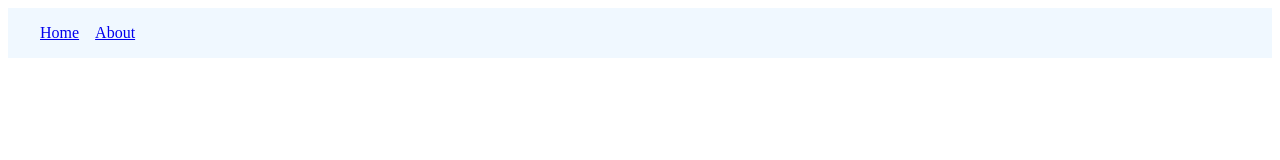
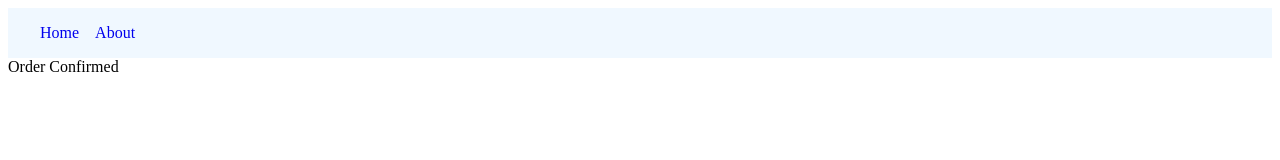
Before and after one commit to Vllaadd/user-database, a React (Create React App) app: page /order-summary in a window 1280 px wide. Before the commit this address had no page. Shown: the top 160 px of the page. Built offline with nearby package versions, Linux system fonts and the light colour scheme.

Commit message:
useNavigate implemented

```diff
--- a/src/App.js
+++ b/src/App.js
@@ -1,7 +1,8 @@
 import { Routes, Route } from "react-router-dom";
-import Home from "./components/home";
-import About from "./components/about";
-import Navbar from "./components/navbar";
+import Home from "./components/Home";
+import About from "./components/About";
+import Navbar from "./components/Navbar";
+import OrderSummary from "./components/OrderSummary";
 
 function App() {
   return (
@@ -10,6 +11,7 @@
     <Routes>
       <Route path="/" element={<Home />} />
       <Route path="about" element={<About />} />
+      <Route path="order-summary" element={<OrderSummary />} />
     </Routes>
     </>
   );
--- /dev/null
+++ b/src/components/OrderSummary.js
@@ -0,0 +1,7 @@
+import React from 'react'
+
+export default function OrderSummary() {
+  return (
+    <div>Order Confirmed</div>
+  )
+}
--- a/src/components/home.js
+++ b/src/components/home.js
@@ -1,5 +1,13 @@
-const Home = () =>{
-    return <div>Welcome Home</div>
+import { useNavigate } from "react-router-dom";
+
+const Home = () => {
+   const navigate = useNavigate();
+    return (
+        <>
+            <div>Welcome Home</div>
+            <button onClick={()=>navigate("order-summary")}>Please order</button>
+        </>
+    )
 }
 
 export default Home;
--- a/src/index.css
+++ b/src/index.css
@@ -8,5 +8,6 @@
 }
 
 nav a{
+    text-decoration: none;
     margin-right: 16px;
 }
```
